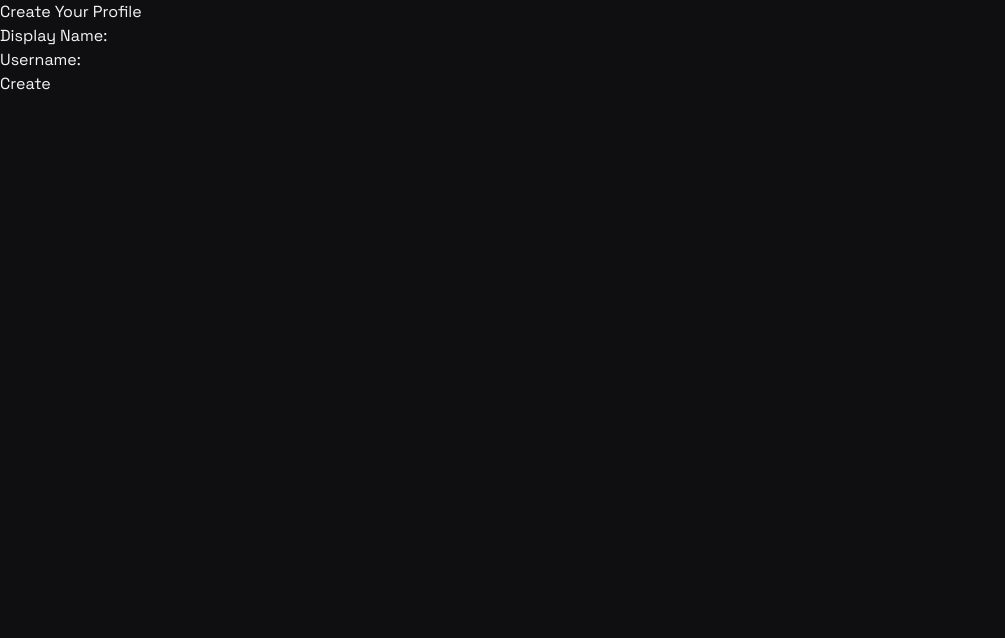
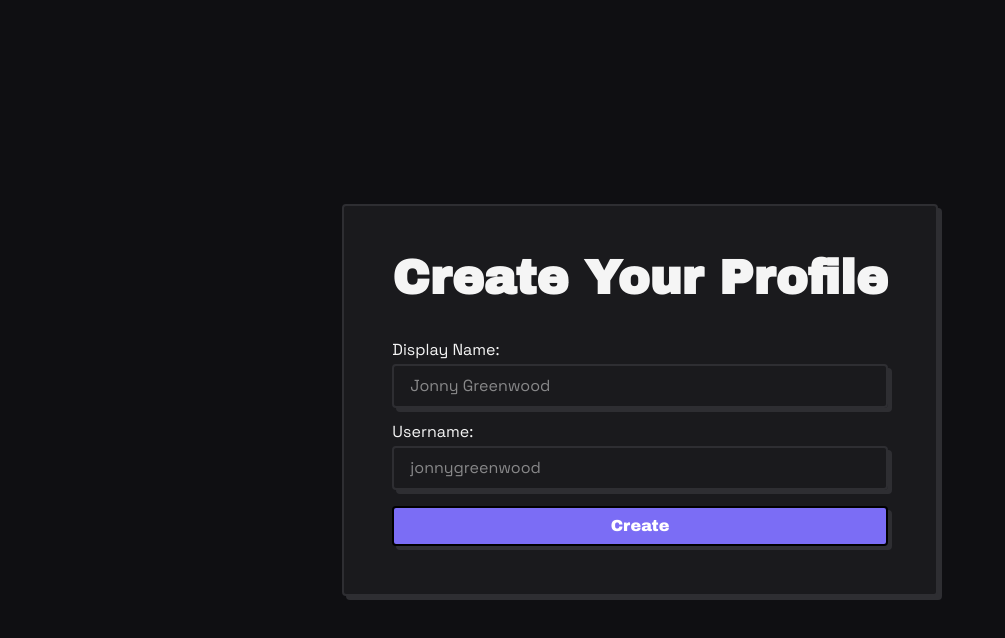
Before and after one commit to marco-vidali/soundscape, a React (Vite) app: page /profile/create in a window 1280 px wide. Shown: the top 638 px of the page, without its empty margins (0-1005 px from the left). Built offline with nearby package versions, Linux system fonts and the light colour scheme; no server answers; the database is empty.

Commit message:
Style profile creation page

```diff
--- /dev/null
+++ b/src/features/profile/ProfileCreationCard.tsx
@@ -0,0 +1,22 @@
+import { Card } from "@/components/retroui/Card";
+import ProfileCreationTitle from "./ProfileCreationTitle";
+import ProfileCreationForm from "./ProfileCreationForm";
+
+const ProfileCreationCard = () => {
+    return (
+        <Card className="p-8 bg-transparent border-0 shadow-none w-full md:bg-card md:border-2 md:shadow-md md:w-auto">
+            <Card.Header>
+                <Card.Title>
+                    <ProfileCreationTitle />
+                </Card.Title>
+            </Card.Header>
+            <Card.Content>
+                <div className="flex flex-col gap-8">
+                    <ProfileCreationForm />
+                </div>
+            </Card.Content>
+        </Card>
+    );
+};
+
+export default ProfileCreationCard;
--- a/src/features/profile/ProfileCreationForm.tsx
+++ b/src/features/profile/ProfileCreationForm.tsx
@@ -1,6 +1,11 @@
 import { useForm, type FieldValues, type SubmitHandler } from "react-hook-form";
 import { useCreateProfile } from "./useCreateProfile";
 import { useIsUsernameAvailable } from "./useIsUsernameAvailable";
+import { Label } from "@/components/retroui/Label";
+import { Input } from "@/components/retroui/Input";
+import { Button } from "@/components/retroui/Button";
+import { Loader } from "@/components/retroui/Loader";
+import { toast } from "sonner";
 
 const ProfileCreationForm = () => {
     const {
@@ -17,7 +22,7 @@ const ProfileCreationForm = () => {
 
     const onSubmit: SubmitHandler<FieldValues> = (formData) => {
         if (!isUsernameAvailable) {
-            console.error("This username is already in use...");
+            toast.error("This username is already in use...");
             return;
         }
 
@@ -25,23 +30,29 @@ const ProfileCreationForm = () => {
     };
 
     return (
-        <form onSubmit={handleSubmit(onSubmit)}>
-            <div>
-                <label>Display Name:</label>
-                <input
+        <form onSubmit={handleSubmit(onSubmit)} className="flex flex-col gap-4">
+            <div className="flex flex-col gap-1.5">
+                <Label>Display Name:</Label>
+                <Input
+                    placeholder="Jonny Greenwood"
+                    aria-invalid={!!errors.displayName}
                     {...register("displayName", {
                         required: "Display Name is required",
                     })}
                 />
 
                 {errors.displayName && (
-                    <p>{errors.displayName.message as string}</p>
+                    <p className="text-sm text-destructive">
+                        {errors.displayName.message as string}
+                    </p>
                 )}
             </div>
 
-            <div>
-                <label>Username:</label>
-                <input
+            <div className="flex flex-col gap-1.5">
+                <Label>Username:</Label>
+                <Input
+                    placeholder="jonnygreenwood"
+                    aria-invalid={!!errors.username}
                     {...register("username", {
                         required: "Username is required",
                         minLength: {
@@ -52,14 +63,20 @@ const ProfileCreationForm = () => {
                     })}
                 />
 
-                {errors.username && <p>{errors.username.message as string}</p>}
+                {errors.username && (
+                    <p className="text-sm text-destructive">
+                        {errors.username.message as string}
+                    </p>
+                )}
             </div>
 
-            <button type="submit" disabled={isPending}>
-                Create
-            </button>
-
-            <p>{isPending ? "Loading..." : ""}</p>
+            <Button
+                type="submit"
+                disabled={isPending}
+                className="flex flex-col h-10 justify-center"
+            >
+                {isPending ? <Loader /> : "Create"}
+            </Button>
         </form>
     );
 };
--- a/src/features/profile/ProfileCreationTitle.tsx
+++ b/src/features/profile/ProfileCreationTitle.tsx
@@ -1,5 +1,7 @@
+import { Text } from "@/components/retroui/Text";
+
 const ProfileCreationTitle = () => {
-    return <h1>Create Your Profile</h1>;
+    return <Text as="h1">Create Your Profile</Text>;
 };
 
 export default ProfileCreationTitle;
--- a/src/pages/ProfileCreation.tsx
+++ b/src/pages/ProfileCreation.tsx
@@ -1,9 +1,8 @@
 import { useEffect } from "react";
 import { useNavigate } from "react-router-dom";
-import ProfileCreationTitle from "../features/profile/ProfileCreationTitle";
-import ProfileCreationForm from "../features/profile/ProfileCreationForm";
 import { useGetCurrentUser } from "../features/auth/useGetCurrentUser";
 import { useGetProfile } from "../features/profile/useGetProfile";
+import ProfileCreationCard from "@/features/profile/ProfileCreationCard";
 
 const ProfileCreation = () => {
     const navigate = useNavigate();
@@ -22,10 +21,10 @@ const ProfileCreation = () => {
     if (isUserLoading || isProfileLoading) return <div>Loading...</div>;
 
     return (
-        <>
-            <ProfileCreationTitle />
-            <ProfileCreationForm />
-        </>
+        <div className="flex justify-center items-center h-dvh">
+            {" "}
+            <ProfileCreationCard />
+        </div>
     );
 };
 
```
